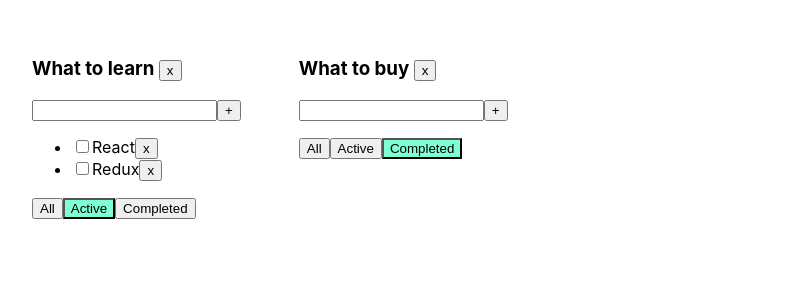
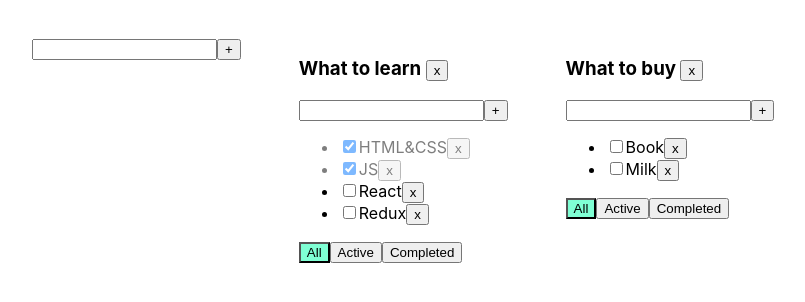
Before and after one commit to ViacheslavChistiakov/ToDoList, a React (Create React App) app: page / in a window 1280 px wide. Shown: the top 302 px of the page, without its empty margins (6-811 px from the left). Built offline with nearby package versions, Linux system fonts and the light colour scheme.

Commit message:
added input for tasks

```diff
--- a/src/App.tsx
+++ b/src/App.tsx
@@ -2,6 +2,7 @@ import React, { useState } from 'react';
 import './App.css';
 import TodoList, { TaskType } from './components/TodoList';
 import { v1 } from 'uuid';
+import AddItemForm from './components/AddItemForm';
 
 export type FillterValuesType = 'all' | 'completed' | 'active'
 type toDoListType = {
@@ -9,6 +10,10 @@ type toDoListType = {
   title:string,
   filter: FillterValuesType
 
+}
+
+type TasksStateType = {
+  [key: string]: Array<TaskType>
 }
 
 function App() {
@@ -55,8 +60,8 @@ function App() {
  let toDoList2 = v1();
 
  let [toDoLists, setToDoList] = useState<Array<toDoListType>>([
-   { id: toDoList1, title: "What to learn", filter: "active"},
-   { id: toDoList2, title: "What to buy", filter: "completed"}
+   { id: toDoList1, title: "What to learn", filter: "all"},
+   { id: toDoList2, title: "What to buy", filter: "all"}
  ])
 
 
@@ -68,7 +73,7 @@ let removeToDoList = (toDoListId: string) => {
 }
 
 
- let [tasksObj, setTasks] = useState({
+ let [tasksObj, setTasks] = useState<TasksStateType>({
     [toDoList1]: [
       { id: v1(), title: 'HTML&CSS', isDone: true },
       { id: v1(), title: 'JS', isDone: true },
@@ -81,9 +86,19 @@ let removeToDoList = (toDoListId: string) => {
     ]
  });
 
+ function addToDoList(title: string) {
+  let toDoList: toDoListType = {
+    id: v1(),
+    title: title,
+    filter: 'all'
+  }
+  setToDoList([toDoList, ...toDoLists]);
+  setTasks({...tasksObj, [toDoList.id]:[]})
+ }
 
   return (
     <div className="App">
+      <AddItemForm addItem={addToDoList}/>
       {
         toDoLists.map((tl) => {
           let tasksForTodoList = tasksObj[tl.id];
--- /dev/null
+++ b/src/components/AddItemForm.tsx
@@ -0,0 +1,39 @@
+import React, { ChangeEvent, KeyboardEvent, useState } from "react";
+
+type AddItemFormProps = {
+    addItem: (title: string) => void
+ }
+ function AddItemForm(props: AddItemFormProps) {
+  let [title, setTitle ] = useState("");
+  let [error, setError ] = useState<string | null>(null);
+  const onNewTitleChangeHundler = (e: ChangeEvent<HTMLInputElement>) => setTitle(e.currentTarget.value)
+  const onKeyPressHundler = (e: KeyboardEvent<HTMLInputElement>) => {
+    setError(null);
+    if (e.charCode === 13 && title.trim() !== "" ) {
+      props.addItem(title.trim() );
+        setTitle("")
+    } else {
+      setError("Title is required")
+    }
+  }
+  const addTask = () => {
+    if(title.trim() !== "") {
+      props.addItem(title.trim());
+      setTitle("")
+    } else {
+      setError("Title is required")
+    }
+
+  }
+    return <div>
+            <input value={title}
+           onChange={onNewTitleChangeHundler}
+            onKeyPress={onKeyPressHundler}
+            className={error ? 'error' : ""}
+            />
+          <button onClick={addTask}>+</button>
+          {error && <div className="error-message">{error}</div>}
+    </div>
+ }
+
+ export default AddItemForm;
--- a/src/components/TodoList.tsx
+++ b/src/components/TodoList.tsx
@@ -1,5 +1,6 @@
 import React, { ChangeEvent, ChangeEventHandler, KeyboardEvent, useState } from "react";
 import { FillterValuesType } from "../App";
+import AddItemForm from "./AddItemForm";
 
 
 export type TaskType = {
@@ -23,53 +24,20 @@ type PropsType = {
 }
 
 export function TodoList(props: PropsType) {
-  let [title, setTitle ] = useState("");
-  let [error, setError ] = useState<string | null>(null);
-
-  const onNewTitleChangeHundler = (e: ChangeEvent<HTMLInputElement>) => {
-    setTitle(e.currentTarget.value)
-  }
-
-  const onKeyPressHundler = (e: KeyboardEvent<HTMLInputElement>) => {
-    setError(null);
-    if (e.charCode === 13 && title.trim() !== "" ) {
-      props.addTask(title.trim(), props.id );
-        setTitle("")
-    } else {
-      setError("Title is required")
-    }
-  }
-
-  const addTask = () => {
-    if(title.trim() !== "") {
-      props.addTask(title.trim(), props.id);
-      setTitle("")
-    } else {
-      setError("Title is required")
-    }
-
-  }
-
   const onAllClickHundler = () => props.changeFilter('all', props.id);
   const onActiveClickHundler = () => props.changeFilter('active', props.id);
   const onCompletedClickHundler = () => props.changeFilter('completed', props.id);
-  const removeToDoList = () => {
-    props.removeToDoList(props.id)
+  const removeToDoList = () =>  props.removeToDoList(props.id);
+
+  const addTask = (title: string) => {
+    props.addTask(title, props.id)
   }
 
     return (
       <div>
-        <h3>{props.title} <button onClick={removeToDoList}>x</button></h3>
-        <div>
-          <input value={title}
-           onChange={onNewTitleChangeHundler}
-            onKeyPress={onKeyPressHundler}
-            className={error ? 'error' : ""}
-            />
-          <button onClick={addTask}>+</button>
-          {error && <div className="error-message">{error}</div>}
-
-        </div>
+        <h3>{props.title} <button onClick={removeToDoList}>x</button>
+        </h3>
+           <AddItemForm  addItem={addTask} />
         <ul>
           {
             props.tasks.map(t => {
@@ -95,4 +63,5 @@ export function TodoList(props: PropsType) {
     )
   }
 
+
   export default TodoList;
```
